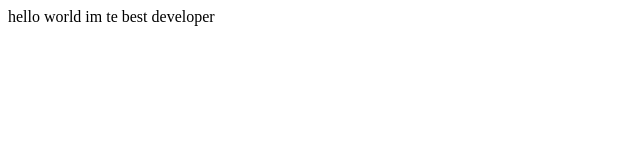
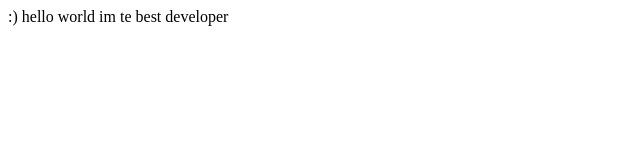
Before and after one commit to cristianbustac/proyectowb, a plain HTML site: page index.html in a window 1280 px wide. Shown: the full height of the page, 0-640 px from the left. Drawn offline with Linux system fonts and the light colour scheme.

Commit message:
cambios agragamos :)

```diff
--- a/index.html
+++ b/index.html
@@ -10,6 +10,6 @@
 
 </body>
     <article>
-        hello world im te best developer
+        :) hello world im te best developer
     </article>
 </html>
```
